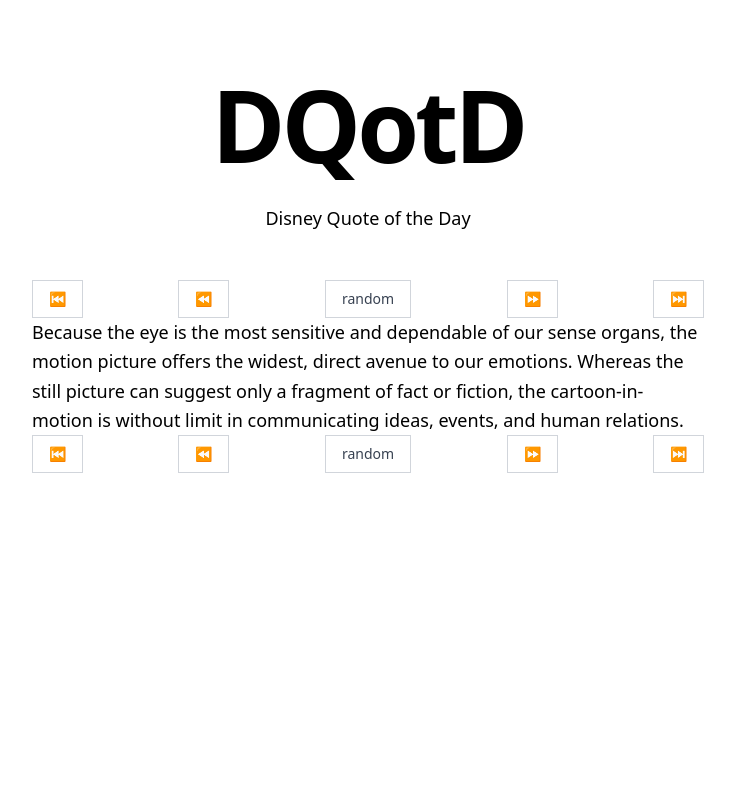
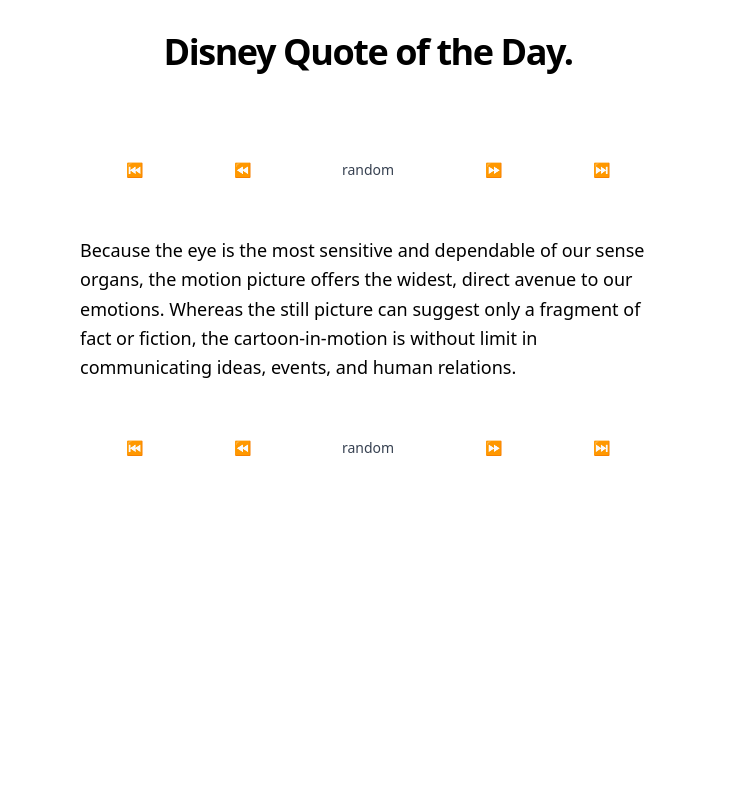
Before and after one commit to aidangarza/dqotd, a Next.js app: page / in a window 1280 px wide. Shown: the top 800 px of the page, without its empty margins (272-1007 px from the left). Built offline with nearby package versions, Linux system fonts and the light colour scheme.

Commit message:
Add latestQuote concept

```diff
--- a/_quotes/1.md
+++ b/_quotes/1.md
@@ -5,6 +5,7 @@
   picture: '/assets/blog/authors/joe.jpeg'
 ogImage:
   url: '/assets/blog/preview/cover.jpg'
+releaseDate: '2023-08-01'
 ---
 
 Because the eye is the most sensitive and dependable of our sense organs, the motion picture offers the widest, direct avenue to our emotions. Whereas the still picture can suggest only a fragment of fact or fiction, the cartoon-in-motion is without limit in communicating ideas, events, and human relations.
--- a/components/header.tsx
+++ b/components/header.tsx
@@ -1,10 +1,11 @@
 import Link from 'next/link'
+import { SITE_NAME } from '../lib/constants'
 
 const Header = () => {
   return (
     <h2 className="text-2xl md:text-4xl font-bold tracking-tight md:tracking-tighter leading-tight mb-20 mt-8">
       <Link href="/" className="hover:underline">
-        Blog
+        {SITE_NAME}
       </Link>
       .
     </h2>
--- a/components/post-body.tsx
+++ b/components/post-body.tsx
@@ -7,7 +7,7 @@
 
 const PostBody = ({ content }: Props) => {
   return (
-    <div className="max-w-2xl mx-auto">
+    <div className="max-w-xl mx-auto space-y-12">
       <PostNavigation />
       <div
         className={markdownStyles['markdown']}
--- a/components/post-navigation.tsx
+++ b/components/post-navigation.tsx
@@ -1,33 +1,33 @@
 const PostNavigation = () => {
   return (
-    <div className="flex justify-between text-sm font-medium text-gray-500">
+    <div className="flex justify-around text-sm font-medium text-gray-500">
       <a
         href="#"
-        className="relative inline-flex items-center px-4 py-2 border border-gray-300 bg-white text-sm font-medium text-gray-700 hover:bg-gray-50"
+        className="relative inline-flex items-center px-4 py-2 bg-white text-sm font-medium text-gray-700 hover:bg-gray-50"
       >
         &#9198;
       </a>
       <a
         href="#"
-        className="relative inline-flex items-center px-4 py-2 border border-gray-300 bg-white text-sm font-medium text-gray-700 hover:bg-gray-50"
+        className="relative inline-flex items-center px-4 py-2 bg-white text-sm font-medium text-gray-700 hover:bg-gray-50"
       >
         &#9194;
       </a>
       <a
         href="#"
-        className="relative inline-flex items-center px-4 py-2 border border-gray-300 bg-white text-sm font-medium text-gray-700 hover:bg-gray-50"
+        className="relative inline-flex items-center px-4 py-2 bg-white text-sm font-medium text-gray-700 hover:bg-gray-50"
       >
         random
       </a>
       <a
         href="#"
-        className="relative inline-flex items-center px-4 py-2 border border-gray-300 bg-white text-sm font-medium text-gray-700 hover:bg-gray-50"
+        className="relative inline-flex items-center px-4 py-2 bg-white text-sm font-medium text-gray-700 hover:bg-gray-50"
       >
         &#9193;
       </a>
       <a
         href="#"
-        className="relative inline-flex items-center px-4 py-2 border border-gray-300 bg-white text-sm font-medium text-gray-700 hover:bg-gray-50"
+        className="relative inline-flex items-center px-4 py-2 bg-white text-sm font-medium text-gray-700 hover:bg-gray-50"
       >
         &#9197;
       </a>
--- a/components/post-preview.tsx
+++ b/components/post-preview.tsx
@@ -29,7 +29,7 @@
       <h3 className="text-3xl mb-3 leading-snug">
         <Link
           as={`/posts/${slug}`}
-          href="/posts/[slug]"
+          href="/quotes/[slug]"
           className="hover:underline"
         >
           {title}
--- a/interfaces/quote.ts
+++ b/interfaces/quote.ts
@@ -8,6 +8,7 @@
     url: string
   }
   content: string
+  releaseDate: Date
 }
 
 export default QuoteType
--- a/lib/constants.ts
+++ b/lib/constants.ts
@@ -1,5 +1,6 @@
 export const SITE_NAME = 'Disney Quote of the Day'
 export const SITE_SHORTNAME = 'DQotD'
+export const PATH_QUOTES = '/quotes'
 export const EXAMPLE_PATH = 'blog-starter'
 export const CMS_NAME = 'Markdown'
 export const HOME_OG_IMAGE_URL =
--- a/pages/index.tsx
+++ b/pages/index.tsx
@@ -6,6 +6,8 @@
 import Quote from '../interfaces/quote'
 import { useMemo } from 'react'
 import PostBody from '../components/post-body'
+import { SITE_NAME } from '../lib/constants'
+import Header from '../components/header'
 
 type Props = {
   latestQuote: Quote
@@ -18,10 +20,10 @@
     <>
       <Layout>
         <Head>
-          <title>{`Disney Quote of the Day | ${today}`}</title>
+          <title>{`${SITE_NAME} | ${today}`}</title>
         </Head>
         <Container>
-          <Intro />
+          <Header />
           {latestQuote && <PostBody content={latestQuote.content} />}
         </Container>
       </Layout>
@@ -30,7 +32,7 @@
 }
 
 export const getStaticProps = async () => {
-  const latestQuote = getLatestQuote(['content'])
+  const latestQuote = getLatestQuote(['slug', 'content'])
 
   return {
     props: { latestQuote },
--- a/pages/posts/[slug].tsx
+++ b/pages/quotes/[slug].tsx
@@ -36,7 +36,6 @@
                 <title>{title}</title>
                 <meta property="og:image" content={post.ogImage.url} />
               </Head>
-              <Header />
               <PostBody content={post.content} />
             </article>
           </>
```
